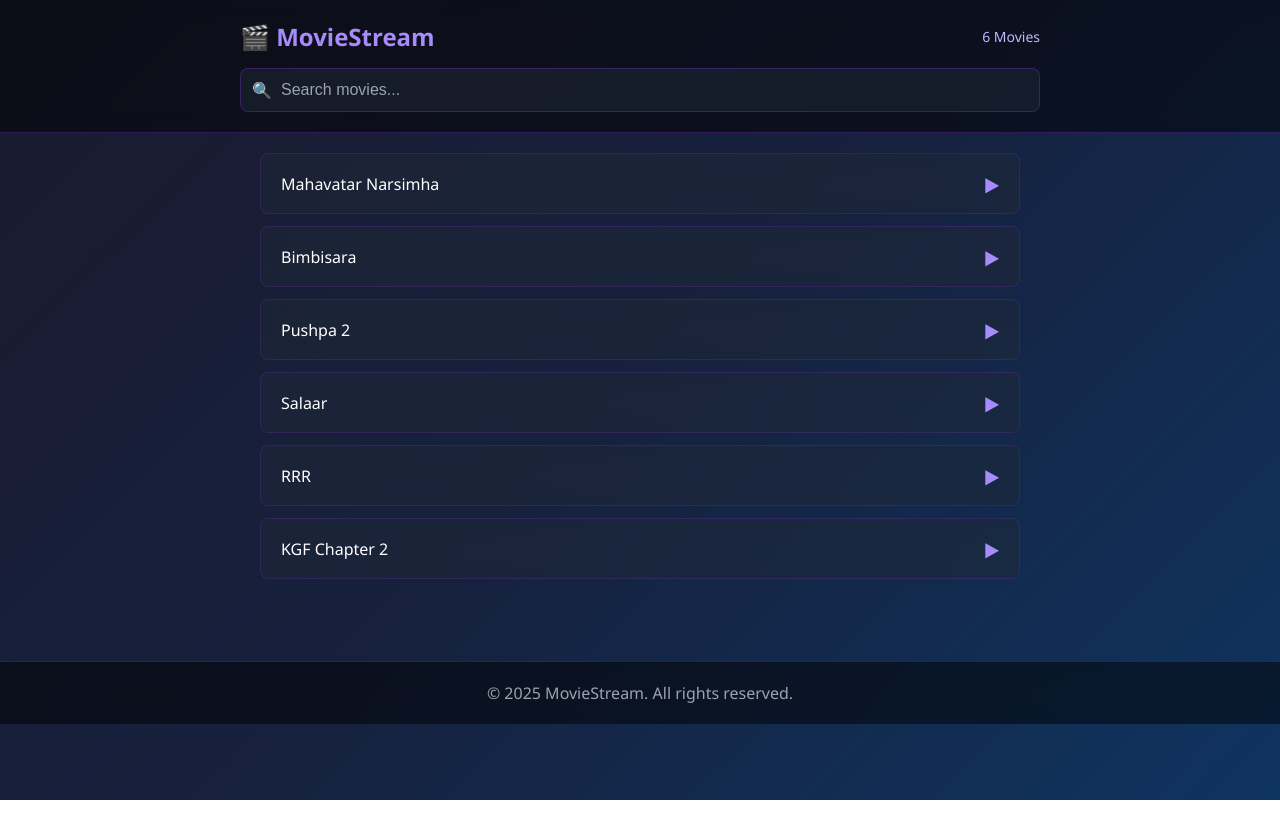
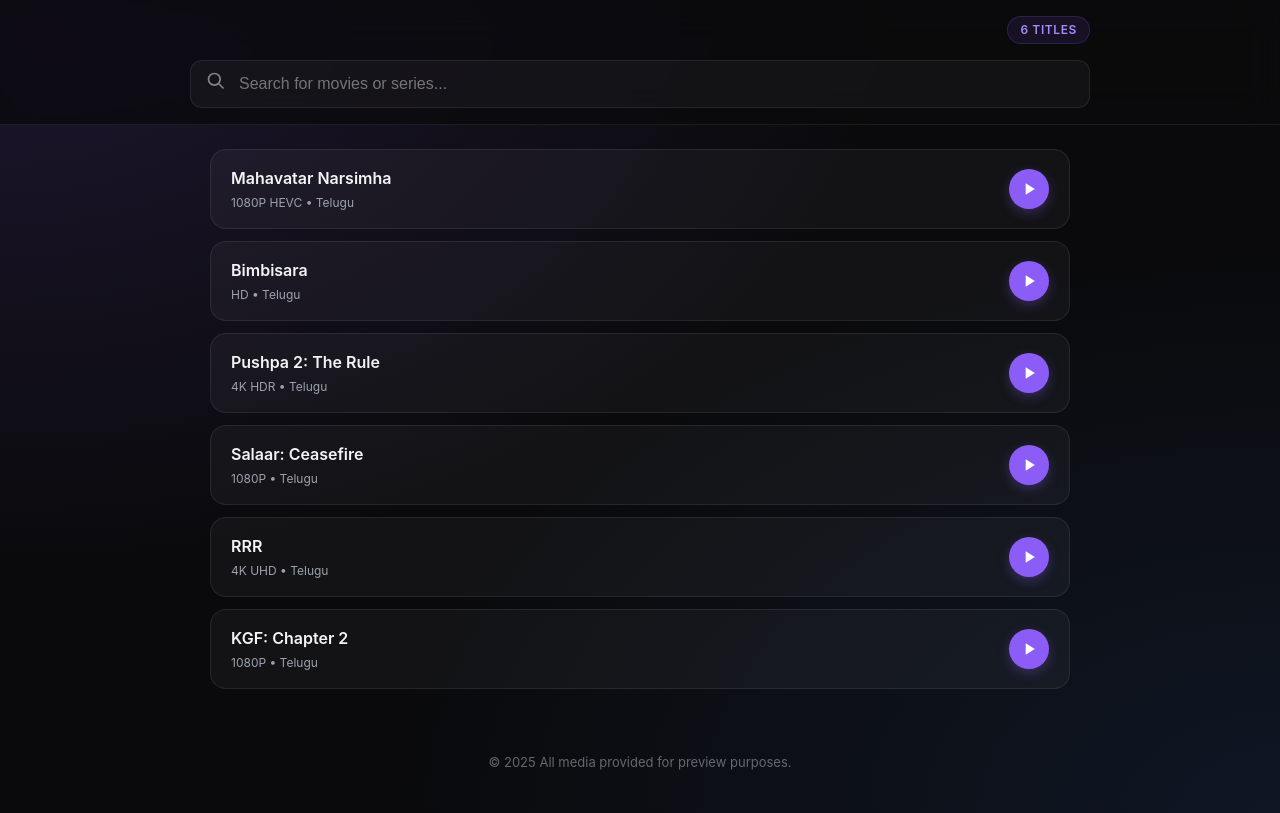
Before and after one commit to seeubot/apisenx, a plain HTML site: page index.html in a window 1280 px wide. Drawn offline with Linux system fonts and the light colour scheme.

Commit message:
Update index.html

```diff
--- a/index.html
+++ b/index.html
@@ -3,141 +3,207 @@
 <head>
     <meta charset="UTF-8">
     <meta name="viewport" content="width=device-width, initial-scale=1.0">
-    <title>MovieStream</title>
+    <title>Stream</title>
     <style>
+        :root {
+            --primary: #8b5cf6;
+            --primary-hover: #a78bfa;
+            --bg-dark: #0a0a0c;
+            --card-bg: rgba(255, 255, 255, 0.04);
+            --card-border: rgba(255, 255, 255, 0.08);
+            --text-main: #f3f4f6;
+            --text-muted: #9ca3af;
+        }
+
         * {
             margin: 0;
             padding: 0;
             box-sizing: border-box;
+            -webkit-tap-highlight-color: transparent;
         }
 
         body {
-            font-family: 'Segoe UI', Tahoma, Geneva, Verdana, sans-serif;
-            background: linear-gradient(135deg, #1a1a2e 0%, #16213e 50%, #0f3460 100%);
+            font-family: 'Inter', -apple-system, BlinkMacSystemFont, "Segoe UI", Roboto, Helvetica, Arial, sans-serif;
+            background-color: var(--bg-dark);
+            background-image:
+                radial-gradient(at 0% 0%, rgba(139, 92, 246, 0.15) 0px, transparent 50%),
+                radial-gradient(at 100% 100%, rgba(59, 130, 246, 0.1) 0px, transparent 50%);
             min-height: 100vh;
-            color: #fff;
+            color: var(--text-main);
+            line-height: 1.5;
         }
 
+        /* Simplified Header without Title */
         .header {
-            background: rgba(0, 0, 0, 0.5);
-            backdrop-filter: blur(10px);
-            padding: 20px;
+            background: rgba(10, 10, 12, 0.8);
+            backdrop-filter: saturate(180%) blur(20px);
+            padding: 16px 20px;
             position: sticky;
             top: 0;
             z-index: 100;
-            border-bottom: 1px solid rgba(147, 51, 234, 0.3);
+            border-bottom: 1px solid var(--card-border);
         }
 
         .header-content {
-            max-width: 800px;
+            max-width: 900px;
             margin: 0 auto;
+            display: flex;
+            flex-direction: column;
+            gap: 16px;
         }
 
         .header-top {
             display: flex;
-            justify-content: space-between;
+            justify-content: flex-end;
             align-items: center;
-            margin-bottom: 15px;
-        }
-
-        .logo {
-            display: flex;
-            align-items: center;
-            gap: 10px;
-            font-size: 24px;
-            font-weight: bold;
-            color: #a78bfa;
         }
 
         .movie-count {
-            color: #c4b5fd;
-            font-size: 14px;
+            background: rgba(139, 92, 246, 0.1);
+            color: var(--primary-hover);
+            font-size: 12px;
+            font-weight: 600;
+            padding: 4px 12px;
+            border-radius: 20px;
+            border: 1px solid rgba(139, 92, 246, 0.2);
+            text-transform: uppercase;
+            letter-spacing: 0.05em;
         }
 
         .search-container {
             position: relative;
+            width: 100%;
         }
 
         .search-input {
             width: 100%;
-            padding: 12px 40px 12px 40px;
-            background: rgba(31, 41, 55, 0.5);
-            border: 1px solid rgba(147, 51, 234, 0.3);
-            border-radius: 8px;
+            padding: 14px 16px 14px 48px;
+            background: var(--card-bg);
+            border: 1px solid var(--card-border);
+            border-radius: 12px;
             color: #fff;
             font-size: 16px;
-            transition: all 0.3s;
+            transition: all 0.25s cubic-bezier(0.4, 0, 0.2, 1);
         }
 
         .search-input:focus {
             outline: none;
-            border-color: #a78bfa;
-            box-shadow: 0 0 0 3px rgba(167, 139, 250, 0.1);
-        }
-
-        .search-input::placeholder {
-            color: #9ca3af;
+            background: rgba(255, 255, 255, 0.08);
+            border-color: var(--primary);
+            box-shadow: 0 0 0 4px rgba(139, 92, 246, 0.15);
         }
 
         .search-icon {
             position: absolute;
-            left: 12px;
+            left: 16px;
             top: 50%;
             transform: translateY(-50%);
-            color: #9ca3af;
+            opacity: 0.5;
+            pointer-events: none;
         }
 
         .container {
-            max-width: 800px;
+            max-width: 900px;
             margin: 0 auto;
-            padding: 20px;
+            padding: 24px 20px;
         }
 
-        .movies-list {
+        .movies-grid {
+            display: grid;
+            gap: 12px;
             list-style: none;
         }
 
         .movie-item {
-            background: rgba(31, 41, 55, 0.5);
-            backdrop-filter: blur(10px);
-            border: 1px solid rgba(147, 51, 234, 0.2);
-            border-radius: 8px;
+            background: var(--card-bg);
+            border: 1px solid var(--card-border);
+            border-radius: 16px;
             padding: 16px 20px;
-            margin-bottom: 12px;
             display: flex;
             align-items: center;
             justify-content: space-between;
             cursor: pointer;
-            transition: all 0.3s;
+            transition: all 0.2s ease;
+            position: relative;
+            overflow: hidden;
+        }
+
+        .movie-item::after {
+            content: '';
+            position: absolute;
+            left: 0;
+            top: 0;
+            height: 100%;
+            width: 4px;
+            background: var(--primary);
+            opacity: 0;
+            transition: opacity 0.2s;
         }
 
         .movie-item:hover {
-            background: rgba(147, 51, 234, 0.2);
-            border-color: rgba(147, 51, 234, 0.5);
-            transform: translateX(5px);
+            background: rgba(255, 255, 255, 0.07);
+            border-color: rgba(255, 255, 255, 0.15);
+            transform: translateY(-2px);
+        }
+
+        .movie-item:active {
+            transform: scale(0.98);
+        }
+
+        .movie-item:hover::after {
+            opacity: 1;
+        }
+
+        .movie-info {
+            display: flex;
+            flex-direction: column;
+            gap: 4px;
         }
 
         .movie-name {
             font-size: 16px;
-            font-weight: 500;
-            color: #fff;
+            font-weight: 600;
+            color: var(--text-main);
         }
 
-        .play-icon {
-            color: #a78bfa;
-            font-size: 20px;
+        .movie-meta {
+            font-size: 12px;
+            color: var(--text-muted);
+        }
+
+        .play-btn {
+            width: 40px;
+            height: 40px;
+            background: var(--primary);
+            border-radius: 50%;
+            display: flex;
+            align-items: center;
+            justify-content: center;
+            box-shadow: 0 4px 12px rgba(139, 92, 246, 0.3);
+            transition: transform 0.2s;
+        }
+
+        .movie-item:hover .play-btn {
+            transform: scale(1.1);
+            background: var(--primary-hover);
         }
 
         .no-results {
             text-align: center;
-            padding: 80px 20px;
-            color: #9ca3af;
+            padding: 100px 20px;
         }
 
-        .no-results-icon {
-            font-size: 64px;
-            margin-bottom: 20px;
-            opacity: 0.5;
+        .no-results svg {
+            width: 64px;
+            height: 64px;
+            margin-bottom: 16px;
+            color: var(--text-muted);
+            opacity: 0.3;
+        }
+
+        .no-results p {
+            color: var(--text-muted);
+            font-weight: 500;
         }
 
         .hidden {
@@ -145,13 +211,26 @@
         }
 
         .footer {
-            background: rgba(0, 0, 0, 0.5);
-            backdrop-filter: blur(10px);
-            border-top: 1px solid rgba(147, 51, 234, 0.3);
-            padding: 20px;
+            padding: 40px 20px;
             text-align: center;
-            color: #9ca3af;
-            margin-top: 50px;
+            color: var(--text-muted);
+            font-size: 13px;
+            opacity: 0.6;
+        }
+
+        /* Custom Scrollbar */
+        ::-webkit-scrollbar {
+            width: 8px;
+        }
+        ::-webkit-scrollbar-track {
+            background: var(--bg-dark);
+        }
+        ::-webkit-scrollbar-thumb {
+            background: var(--card-border);
+            border-radius: 10px;
+        }
+        ::-webkit-scrollbar-thumb:hover {
+            background: rgba(255, 255, 255, 0.2);
         }
     </style>
 </head>
@@ -159,18 +238,17 @@
     <header class="header">
         <div class="header-content">
             <div class="header-top">
-                <div class="logo">
-                    🎬 MovieStream
-                </div>
-                <div class="movie-count" id="movieCount">0 Movies</div>
+                <div class="movie-count" id="movieCount">0 ITEMS</div>
             </div>
             <div class="search-container">
-                <span class="search-icon">🔍</span>
+                <span class="search-icon">
+                    <svg width="20" height="20" fill="none" stroke="currentColor" stroke-width="2" viewBox="0 0 24 24"><path d="M21 21l-6-6m2-5a7 7 0 11-14 0 7 7 0 0114 0z"/></svg>
+                </span>
                 <input
                     type="text"
                     class="search-input"
                     id="searchInput"
-                    placeholder="Search movies..."
+                    placeholder="Search for movies or series..."
                     autocomplete="off"
                 >
             </div>
@@ -178,49 +256,55 @@
     </header>
 
     <main class="container">
-        <ul class="movies-list" id="moviesList"></ul>
+        <ul class="movies-grid" id="moviesList"></ul>
+
         <div class="no-results hidden" id="noResults">
-            <div class="no-results-icon">🎬</div>
-            <p style="font-size: 18px;">No movies found</p>
+            <svg fill="none" stroke="currentColor" viewBox="0 0 24 24"><path stroke-linecap="round" stroke-linejoin="round" stroke-width="2" d="M15 10l4.553-2.276A1 1 0 0121 8.618v6.764a1 1 0 01-1.447.894L15 14M5 18h8a2 2 0 002-2V8a2 2 0 00-2-2H5a2 2 0 00-2 2v8a2 2 0 002 2z"/></svg>
+            <p>We couldn't find that title</p>
         </div>
     </main>
 
     <footer class="footer">
-        <p>© 2025 MovieStream. All rights reserved.</p>
+        <p>&copy; 2025 All media provided for preview purposes.</p>
     </footer>
 
     <script>
-        // Movies Data
         const moviesData = [
             {
                 id: 1,
                 title: "Mahavatar Narsimha",
-                url: "https://mbmove.mbtempt.site/Mahavatar%20Narsimha%20%282025%29-Tel-1080P-HEVC.mkv"
+                url: "https://mbmove.mbtempt.site/Mahavatar%20Narsimha%20%282025%29-Tel-1080P-HEVC.mkv",
+                quality: "1080P HEVC"
             },
             {
                 id: 2,
                 title: "Bimbisara",
-                url: "https://mblinkmove.mbtempt.site/fp4fdw000x0n"
+                url: "https://mblinkmove.mbtempt.site/fp4fdw000x0n",
+                quality: "HD"
             },
             {
                 id: 3,
-                title: "Pushpa 2",
-                url: "https://mbmove.mbtempt.site/Pushpa%202%20%282024%29-Tel-4K-HDR.mkv"
+                title: "Pushpa 2: The Rule",
+                url: "https://mbmove.mbtempt.site/Pushpa%202%20%282024%29-Tel-4K-HDR.mkv",
+                quality: "4K HDR"
             },
             {
                 id: 4,
-                title: "Salaar",
-                url: "https://mbmove.mbtempt.site/Salaar%20%282024%29-Tel-1080P.mkv"
+                title: "Salaar: Ceasefire",
+                url: "https://mbmove.mbtempt.site/Salaar%20%282024%29-Tel-1080P.mkv",
+                quality: "1080P"
             },
             {
                 id: 5,
                 title: "RRR",
-                url: "https://mbmove.mbtempt.site/RRR%20%282022%29-Tel-4K.mkv"
+                url: "https://mbmove.mbtempt.site/RRR%20%282022%29-Tel-4K.mkv",
+                quality: "4K UHD"
             },
             {
                 id: 6,
-                title: "KGF Chapter 2",
-                url: "https://mbmove.mbtempt.site/KGF%20Chapter%202%20%282022%29-Kan-1080P.mkv"
+                title: "KGF: Chapter 2",
+                url: "https://mbmove.mbtempt.site/KGF%20Chapter%202%20%282022%29-Kan-1080P.mkv",
+                quality: "1080P"
             }
         ];
 
@@ -230,17 +314,22 @@
         const movieCount = document.getElementById('movieCount');
         const noResults = document.getElementById('noResults');
 
-        // Create movie list item HTML
         function createMovieItem(movie) {
             return `
                 <li class="movie-item" onclick="playMovie(${movie.id})">
-                    <span class="movie-name">${movie.title}</span>
-                    <span class="play-icon">▶</span>
+                    <div class="movie-info">
+                        <span class="movie-name">${movie.title}</span>
+                        <span class="movie-meta">${movie.quality || 'HD Stream'} • Telugu</span>
+                    </div>
+                    <div class="play-btn">
+                        <svg width="20" height="20" viewBox="0 0 24 24" fill="white">
+                            <path d="M8 5v14l11-7z"/>
+                        </svg>
+                    </div>
                 </li>
             `;
         }
 
-        // Render movies
         function renderMovies(movies) {
             if (movies.length === 0) {
                 moviesList.innerHTML = '';
@@ -254,33 +343,28 @@
             updateMovieCount(movies.length);
         }
 
-        // Update movie count
         function updateMovieCount(count) {
-            movieCount.textContent = `${count} Movie${count !== 1 ? 's' : ''}`;
+            movieCount.textContent = `${count} ${count === 1 ? 'TITLE' : 'TITLES'}`;
         }
 
-        // Filter movies - only search when 3 or more characters
         function filterMovies(query) {
-            // If query is less than 3 characters, show all movies
-            if (query.length < 3) {
+            if (query.length < 2) {
                 renderMovies(allMovies);
                 return;
             }
 
             const searchTerm = query.toLowerCase();
-            const filtered = allMovies.filter(movie => {
-                return movie.title.toLowerCase().includes(searchTerm);
-            });
+            const filtered = allMovies.filter(movie =>
+                movie.title.toLowerCase().includes(searchTerm)
+            );
 
             renderMovies(filtered);
         }
 
-        // Play movie function
         function playMovie(movieId) {
             const movie = allMovies.find(m => m.id === movieId);
             if (!movie) return;
 
-            // Check if Android interface is available
             if (typeof Android !== 'undefined' && Android.playChannel) {
                 const channelData = JSON.stringify({
                     title: movie.title,
@@ -292,27 +376,27 @@
                 try {
                     Android.playChannel(channelData);
                 } catch (e) {
-                    console.error('Error calling Android interface:', e);
-                    alert('Failed to play video. Please try again.');
+                    console.error('Interface Error:', e);
                 }
             } else {
-                // Fallback for web preview
-                alert(`Playing: ${movie.title}\nURL: ${movie.url}\n\nNote: This would open in the Android player app.`);
+                // UI feedback for web browsers
+                const feedback = document.createElement('div');
+                feedback.style.cssText = 'position:fixed;bottom:20px;left:50%;transform:translateX(-50%);background:#8b5cf6;padding:12px 24px;border-radius:8px;z-index:1000;box-shadow:0 10px 25px rgba(0,0,0,0.5);font-weight:600;animation:slideUp 0.3s ease;';
+                feedback.textContent = `Streaming: ${movie.title}`;
+                document.body.appendChild(feedback);
+                setTimeout(() => feedback.remove(), 3000);
             }
         }
 
-        // Search input event listener
         searchInput.addEventListener('input', (e) => {
             filterMovies(e.target.value);
         });
 
-        // Initialize
         function init() {
             allMovies = moviesData;
             renderMovies(allMovies);
         }
 
-        // Load on page ready
         init();
     </script>
 </body>
```
